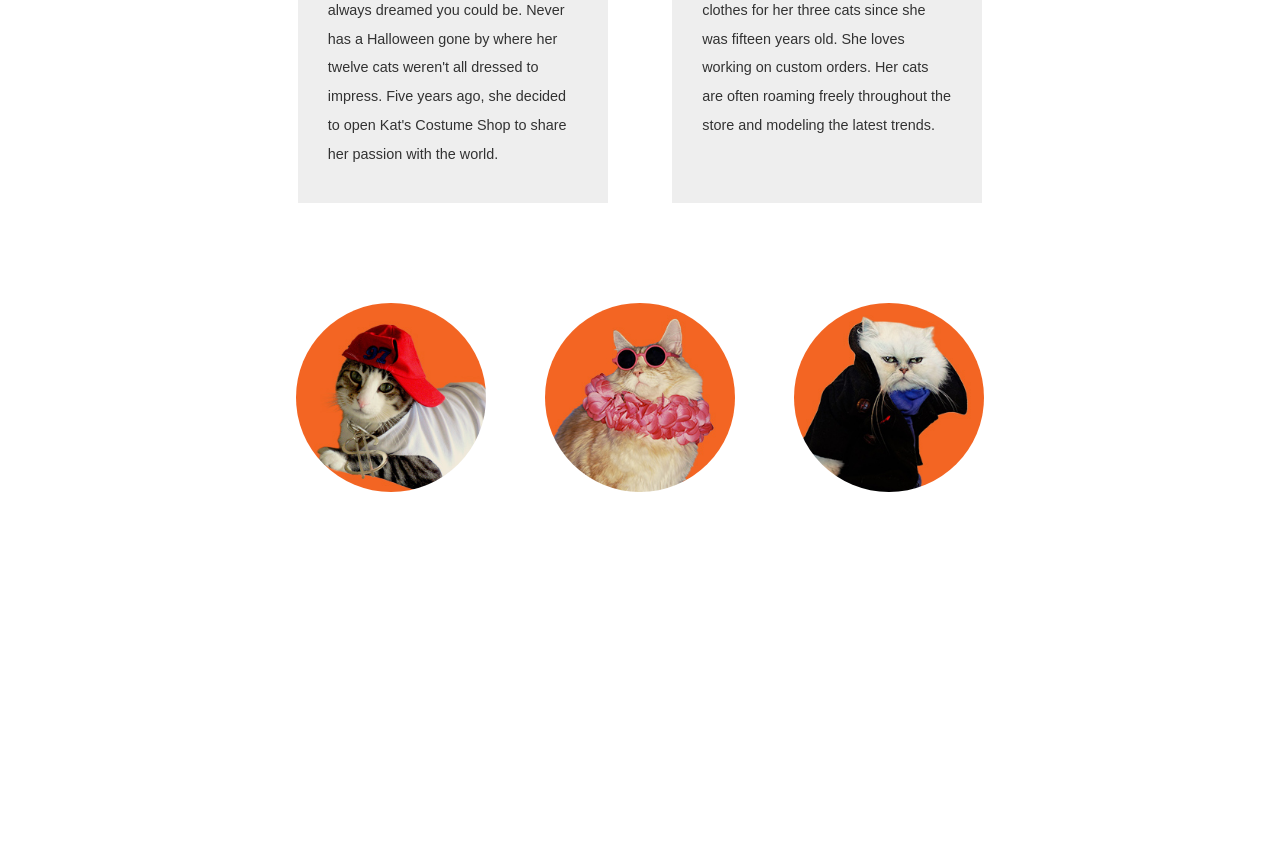
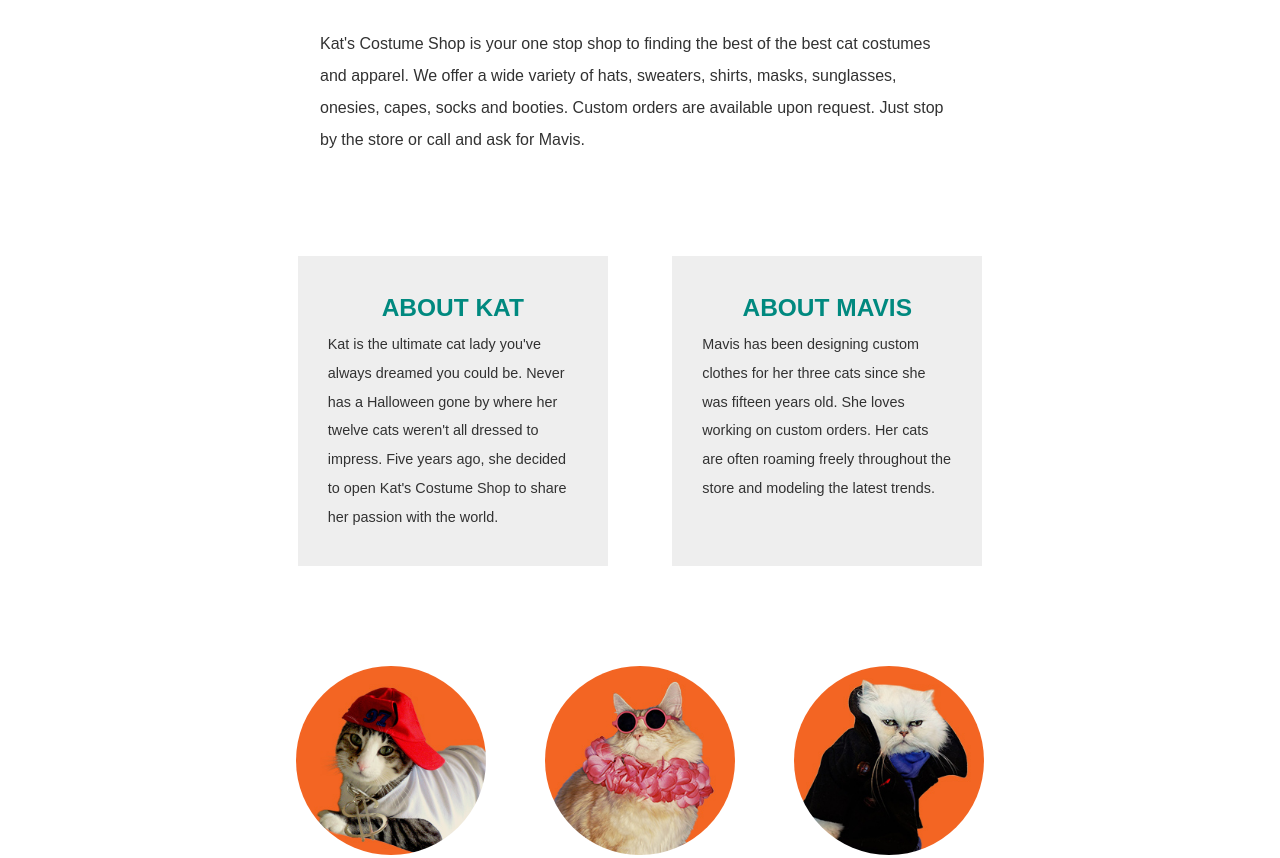
Before and after one commit to lindskelsey/Cat_Costume_Project, a plain HTML site: page index.html in a window 1280 px wide. Shown: the part 605-1463 px from the top of the page. Before the commit the page ends 1100 px from the top, so only its background shows below. Drawn offline with Linux system fonts and the light colour scheme.

Commit message:
add description html

```diff
--- a/index.html
+++ b/index.html
@@ -24,6 +24,16 @@
     <div class=splash>
           <img class ="cat-pic" src="assets/images/kats-hero.jpg" alt="cat in super hero costume">
     </div>
+
+    <main>
+      <div class ="description">
+      <h1>Get Some Serious Cat-titude</h1>
+        <h3>Kat's Costume Shop is your one stop shop to finding the
+          best of the best cat costumes and apparel. We offer a wide
+          variety of hats, sweaters, shirts, masks, sunglasses, onesies,
+          capes, socks and booties. Custom orders are available upon
+          request. Just stop by the store or call and ask for Mavis.</h3>
+      </div>
 
     <div class="section">
     <div class="profile">
```
